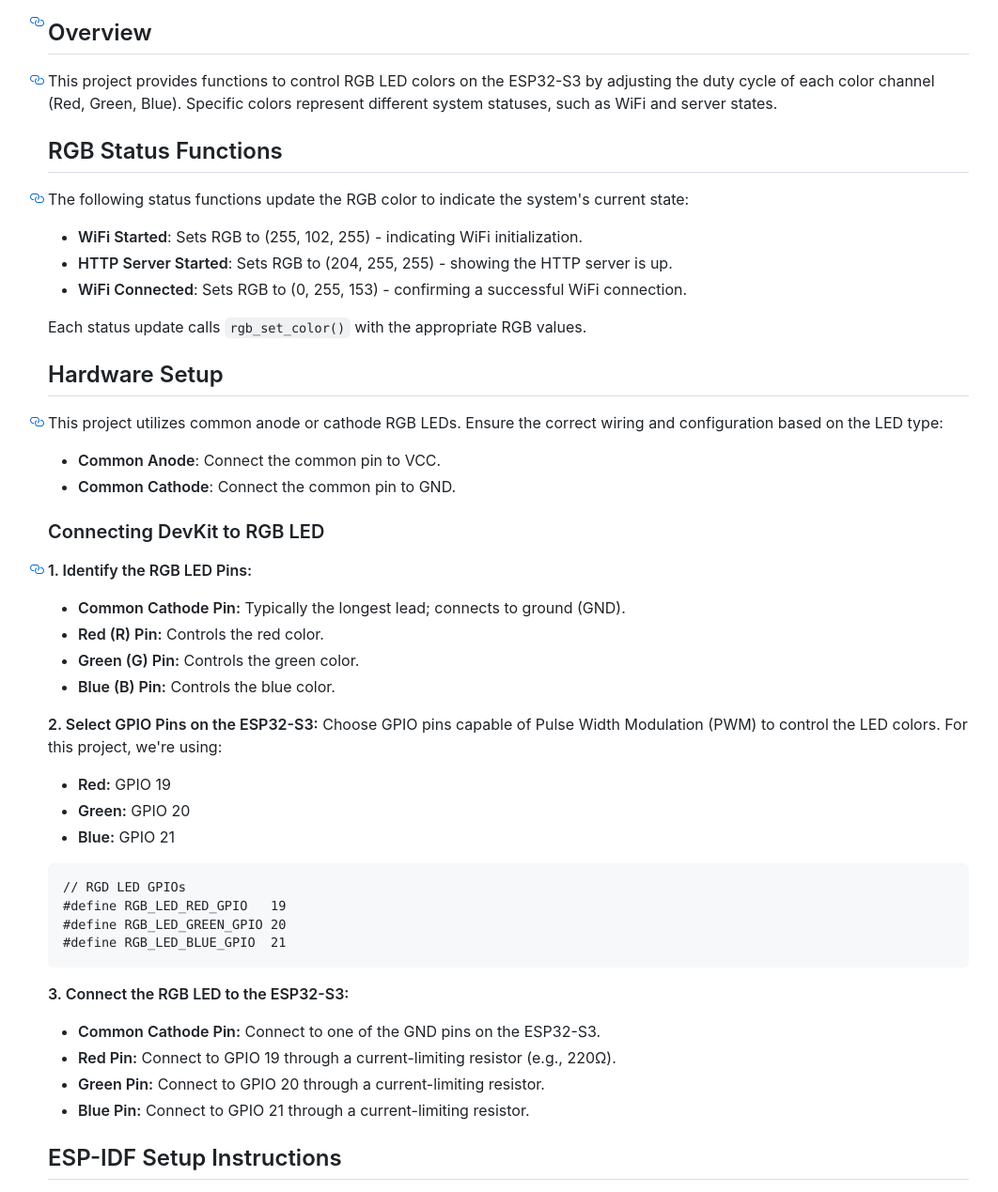
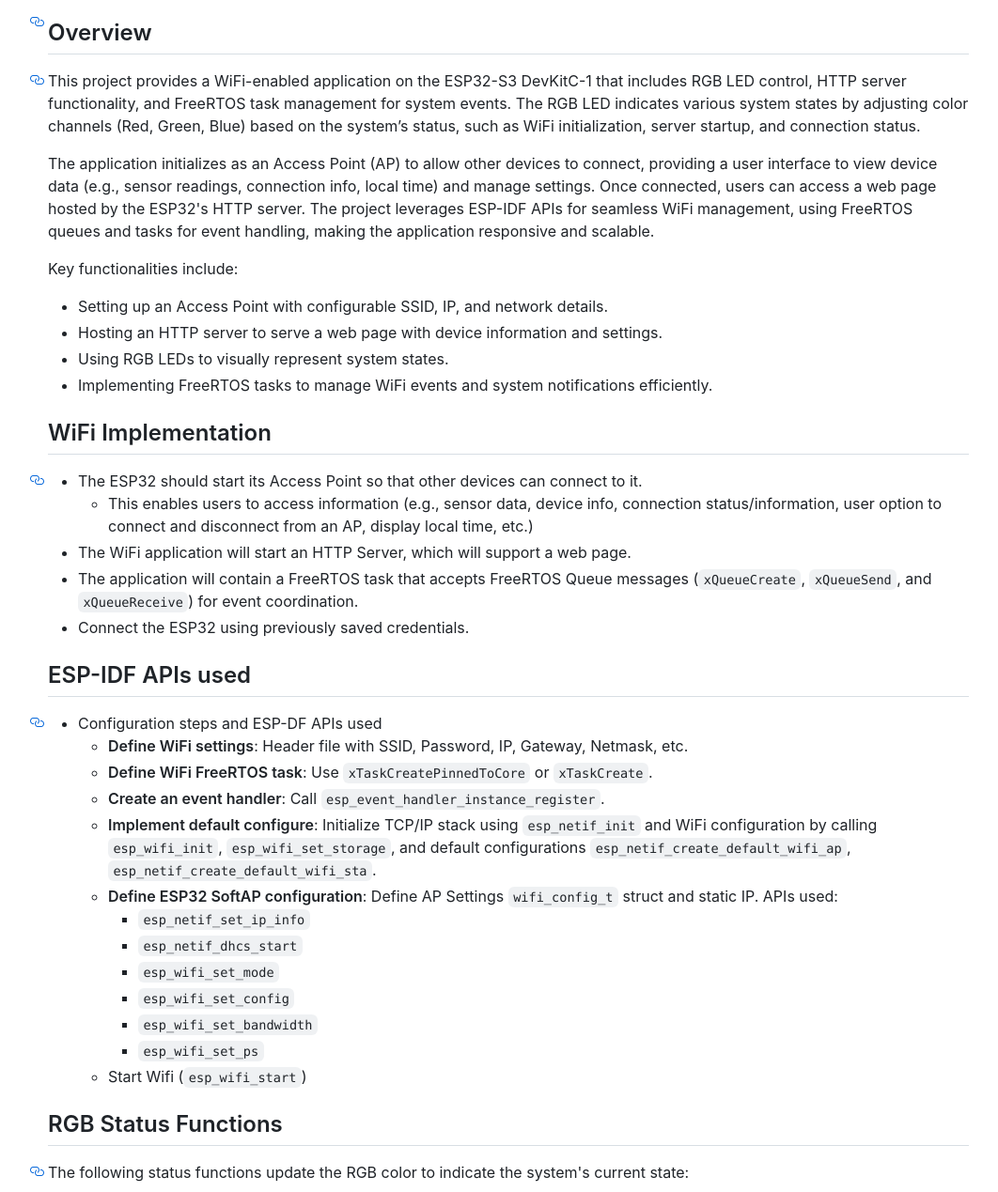
Before and after one commit to carrliitos/esp32s3_wifi, a plain HTML site: page README.html in a window 1280 px wide. Shown: the part 87-1356 px from the top of the page at 94% size, without its empty margins (99-1161 px from the left). Drawn offline with Linux system fonts and the light colour scheme.

Commit message:
updated README.html

```diff
--- a/README.html
+++ b/README.html
@@ -1220,10 +1220,65 @@
 .markdown-body .markdown-alert.markdown-alert-caution .markdown-alert-title {
   color: var(--color-danger-fg);
 }
-</style><title>README</title></head><body><article class="markdown-body"><div class="markdown-heading"><h1 class="heading-element">ESP32-S3 RGB Color Control</h1><a id="user-content-esp32-s3-rgb-color-control" class="anchor" aria-label="Permalink: ESP32-S3 RGB Color Control" href="#esp32-s3-rgb-color-control"><span aria-hidden="true" class="octicon octicon-link"></span></a></div>
+</style><title>README</title></head><body><article class="markdown-body"><div class="markdown-heading"><h1 class="heading-element">ESP32-S3 WiFi Application</h1><a id="user-content-esp32-s3-wifi-application" class="anchor" aria-label="Permalink: ESP32-S3 WiFi Application" href="#esp32-s3-wifi-application"><span aria-hidden="true" class="octicon octicon-link"></span></a></div>
 <div class="markdown-heading"><h2 class="heading-element">Overview</h2><a id="user-content-overview" class="anchor" aria-label="Permalink: Overview" href="#overview"><span aria-hidden="true" class="octicon octicon-link"></span></a></div>
-<p>This project provides functions to control RGB LED colors on the ESP32-S3 by adjusting the duty cycle of each color
-channel (Red, Green, Blue). Specific colors represent different system statuses, such as WiFi and server states.</p>
+<p>This project provides a WiFi-enabled application on the ESP32-S3 DevKitC-1 that includes RGB LED control, HTTP server
+functionality, and FreeRTOS task management for system events. The RGB LED indicates various system states by adjusting
+color channels (Red, Green, Blue) based on the system’s status, such as WiFi initialization, server startup, and
+connection status.</p>
+<p>The application initializes as an Access Point (AP) to allow other devices to connect, providing a user interface to
+view device data (e.g., sensor readings, connection info, local time) and manage settings. Once connected, users can
+access a web page hosted by the ESP32's HTTP server. The project leverages ESP-IDF APIs for seamless WiFi management,
+using FreeRTOS queues and tasks for event handling, making the application responsive and scalable.</p>
+<p>Key functionalities include:</p>
+<ul>
+<li>Setting up an Access Point with configurable SSID, IP, and network details.</li>
+<li>Hosting an HTTP server to serve a web page with device information and settings.</li>
+<li>Using RGB LEDs to visually represent system states.</li>
+<li>Implementing FreeRTOS tasks to manage WiFi events and system notifications efficiently.</li>
+</ul>
+<div class="markdown-heading"><h2 class="heading-element">WiFi Implementation</h2><a id="user-content-wifi-implementation" class="anchor" aria-label="Permalink: WiFi Implementation" href="#wifi-implementation"><span aria-hidden="true" class="octicon octicon-link"></span></a></div>
+<ul>
+<li>The ESP32 should start its Access Point so that other devices can connect to it.
+<ul>
+<li>This enables users to access information (e.g., sensor data, device info, connection status/information, user option
+to connect and disconnect from an AP, display local time, etc.)</li>
+</ul>
+</li>
+<li>The WiFi application will start an HTTP Server, which will support a web page.</li>
+<li>The application will contain a FreeRTOS task that accepts FreeRTOS Queue messages (<code>xQueueCreate</code>, <code>xQueueSend</code>, and
+<code>xQueueReceive</code>) for event coordination.</li>
+<li>Connect the ESP32 using previously saved credentials.</li>
+</ul>
+<div class="markdown-heading"><h2 class="heading-element">ESP-IDF APIs used</h2><a id="user-content-esp-idf-apis-used" class="anchor" aria-label="Permalink: ESP-IDF APIs used" href="#esp-idf-apis-used"><span aria-hidden="true" class="octicon octicon-link"></span></a></div>
+<ul>
+<li>Configuration steps and ESP-DF APIs used
+<ul>
+<li>
+<strong>Define WiFi settings</strong>: Header file with SSID, Password, IP, Gateway, Netmask, etc.</li>
+<li>
+<strong>Define WiFi FreeRTOS task</strong>: Use <code>xTaskCreatePinnedToCore</code> or <code>xTaskCreate</code>.</li>
+<li>
+<strong>Create an event handler</strong>: Call <code>esp_event_handler_instance_register</code>.</li>
+<li>
+<strong>Implement default configure</strong>: Initialize TCP/IP stack using <code>esp_netif_init</code> and WiFi configuration by calling
+<code>esp_wifi_init</code>, <code>esp_wifi_set_storage</code>, and default configurations <code>esp_netif_create_default_wifi_ap</code>,
+<code>esp_netif_create_default_wifi_sta</code>.</li>
+<li>
+<strong>Define ESP32 SoftAP configuration</strong>: Define AP Settings <code>wifi_config_t</code> struct and static IP. APIs used:
+<ul>
+<li><code>esp_netif_set_ip_info</code></li>
+<li><code>esp_netif_dhcs_start</code></li>
+<li><code>esp_wifi_set_mode</code></li>
+<li><code>esp_wifi_set_config</code></li>
+<li><code>esp_wifi_set_bandwidth</code></li>
+<li><code>esp_wifi_set_ps</code></li>
+</ul>
+</li>
+<li>Start Wifi (<code>esp_wifi_start</code>)</li>
+</ul>
+</li>
+</ul>
 <div class="markdown-heading"><h2 class="heading-element">RGB Status Functions</h2><a id="user-content-rgb-status-functions" class="anchor" aria-label="Permalink: RGB Status Functions" href="#rgb-status-functions"><span aria-hidden="true" class="octicon octicon-link"></span></a></div>
 <p>The following status functions update the RGB color to indicate the system's current state:</p>
 <ul>
```
